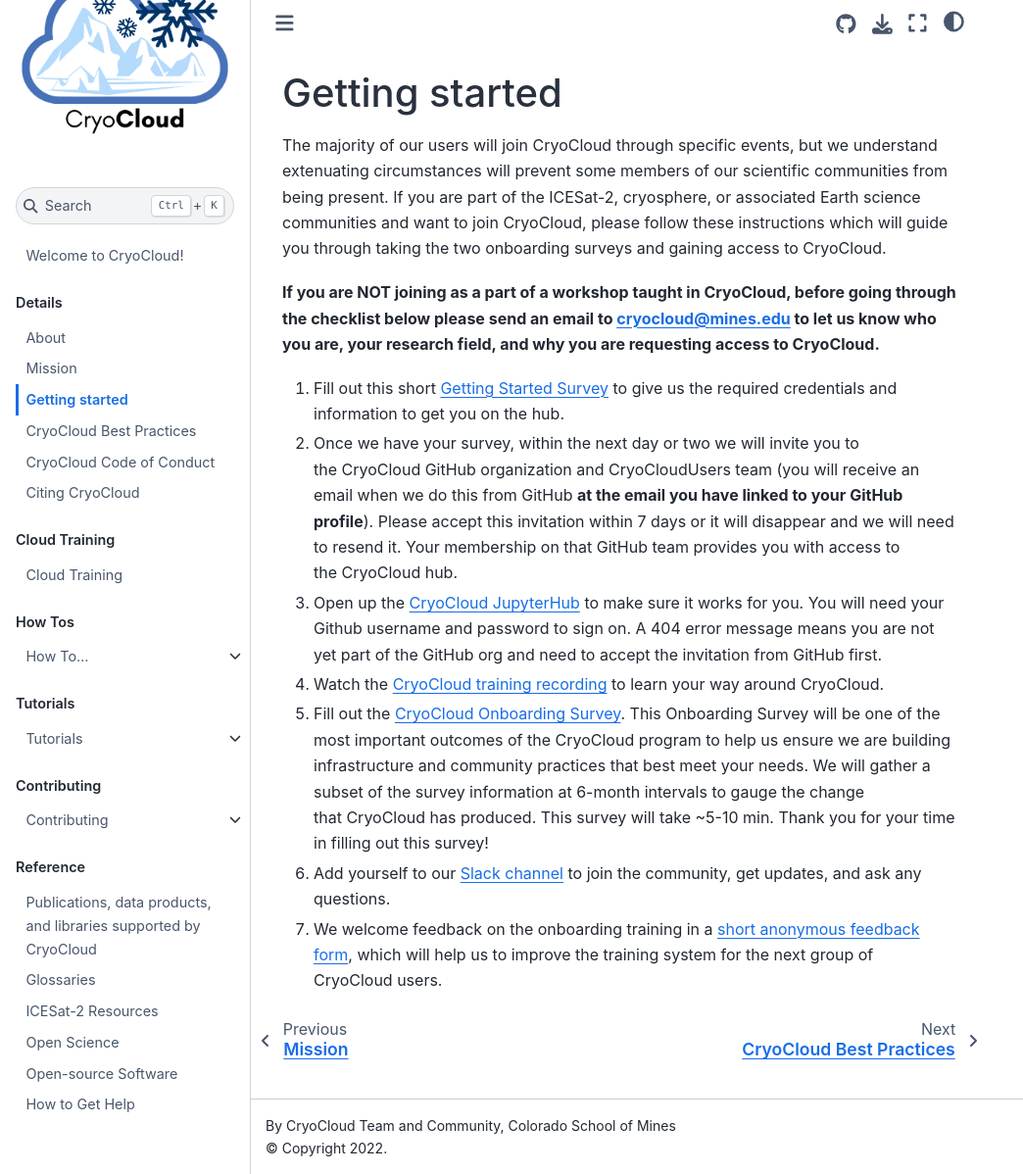
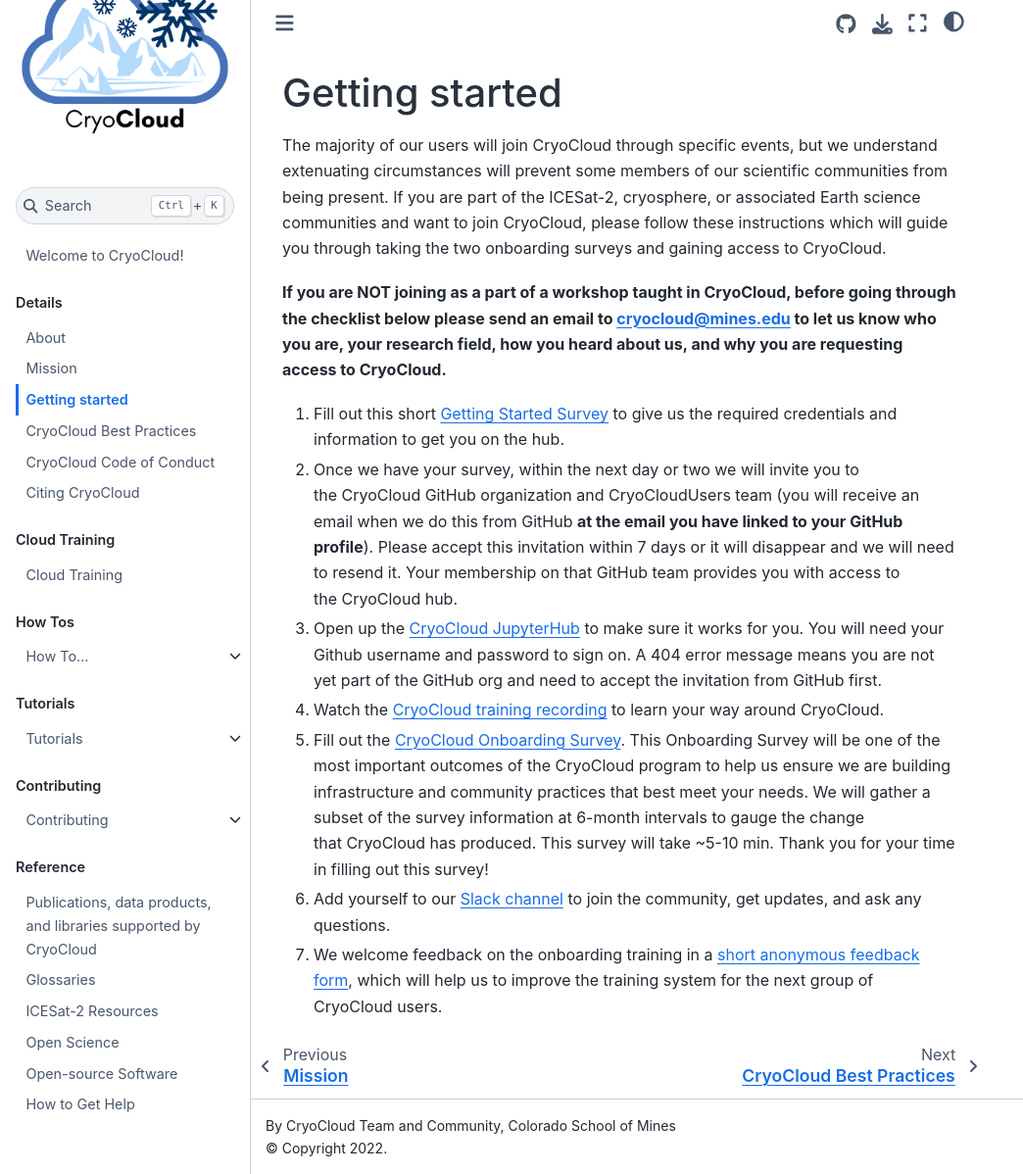
Before and after one commit to CryoInTheCloud/CryoCloudWebsite, a Jupyter Book: the page built from book/content/Getting_Started.md, in a window 1280 px wide and 1198 px high. Shown: the whole window at 98% size, without its empty margins (0-1044 px from the left). Built offline with Jupyter Book 1.0.4 settings and Sphinx 7.4.7 and the Sphinx Book theme 1.1.4, drawn with Linux system fonts in a browser that asks for light colours; pages that are not in the unit, such as notebooks, are missing from menus.

Commit message:
Update Getting_Started.md

```diff
--- a/book/content/Getting_Started.md
+++ b/book/content/Getting_Started.md
@@ -5,7 +5,7 @@
 are part of the ICESat-2, cryosphere, or associated Earth science communities and want to join CryoCloud, please follow these instructions which
 will guide you through taking the two onboarding surveys and gaining access to CryoCloud.
 
-**If you are NOT joining as a part of a workshop taught in CryoCloud, before going through the checklist below please send an email to cryocloud@mines.edu to let us know who you are, your research field, and why you are requesting access to CryoCloud.**
+**If you are NOT joining as a part of a workshop taught in CryoCloud, before going through the checklist below please send an email to cryocloud@mines.edu to let us know who you are, your research field, how you heard about us, and why you are requesting access to CryoCloud.**
 
 
 1. Fill out this short [Getting Started Survey](https://forms.gle/d8oP1gp9YikS2ixM8) to give us the
```
